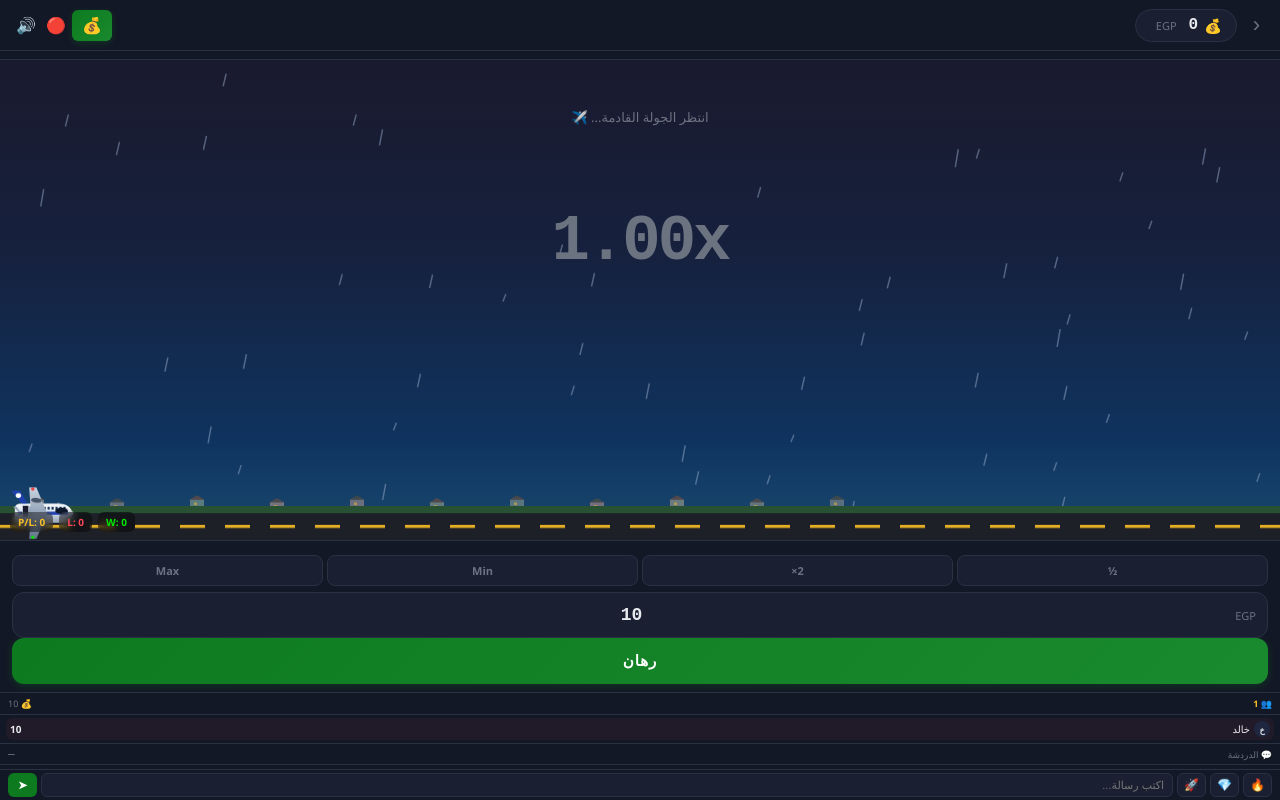
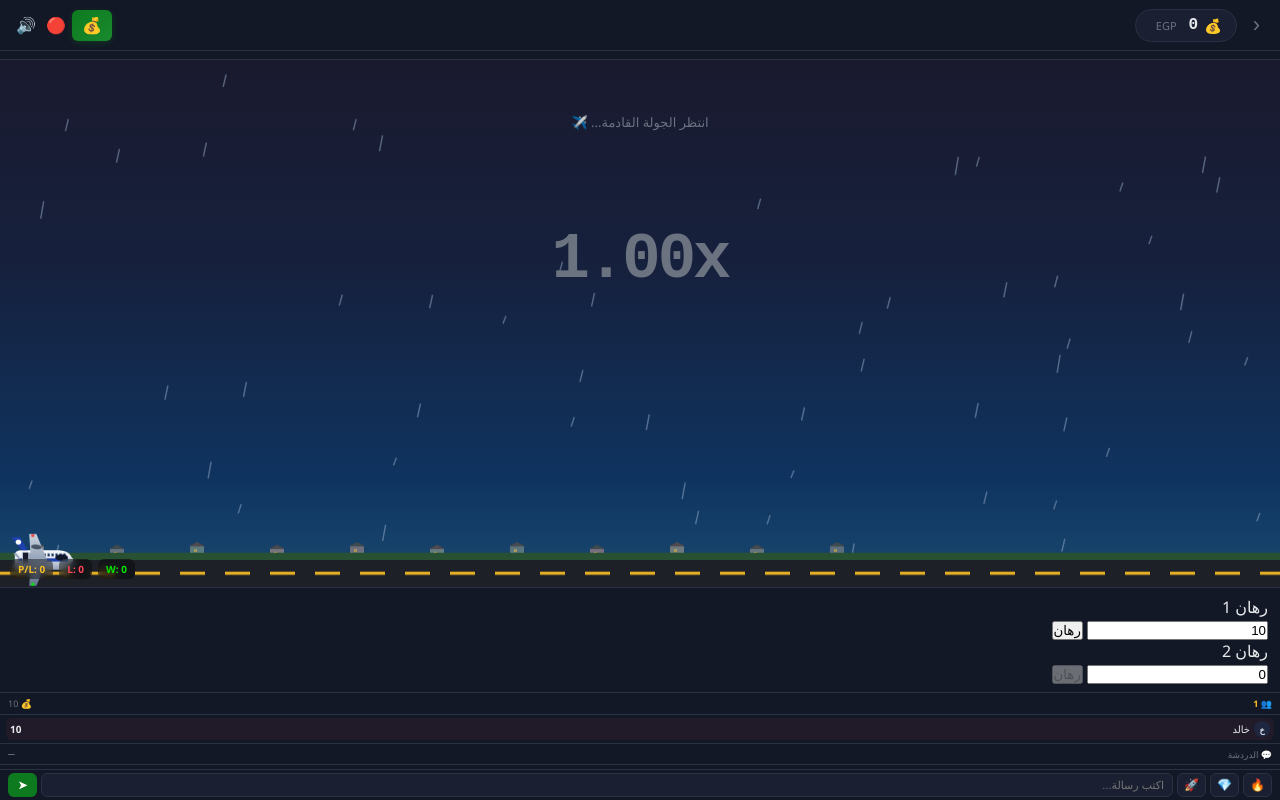
Before and after one commit to duxexch/boterx, a Flask app: page /webapp/aviator in a window 1280 px wide. Run offline with Flask 3, Linux system fonts and the light colour scheme; data that the repository does not hold is empty.

Commit message:
Aviator: restore dual bet slots, remove 1/2 and 2x, fix SSE flying handler
- Restored two bet slots (رهان 1 + رهان 2) as requested
- Removed ½ and 2× buttons (no auto bet adjust)
- Added onFlyingState handler: when client opens mid-flight, animation starts
  immediately (was missing — SSE returned 'flying' type but no handler existed)
- Fixed all myBet→myBets references for dual slot support
- Fixed betBtn→btn1/btn2, betInput→bet1/bet2 references

```diff
--- a/dashboard/templates/aviator.html
+++ b/dashboard/templates/aviator.html
@@ -98,19 +98,20 @@
     <div class="recovery-msg" id="recoveryMsg"></div>
     <div class="big-win-overlay" id="bigWin"><div class="big-win-text" id="bigWinText"></div></div>
   </div>
-  <!-- رهان واحد فقط — لا يوجد رهان 2 -->
+  <!-- مربعي الرهان — بدون ½ و 2× -->
   <div class="bet-panel">
-    <div class="bet-controls">
-      <div class="bet-ctrl" onclick="adjustBet(0.5)">½</div>
-      <div class="bet-ctrl" onclick="adjustBet(2)">2×</div>
-      <div class="bet-ctrl" onclick="setBetMin()">Min</div>
-      <div class="bet-ctrl" onclick="setBetMax()">Max</div>
+    <div class="bet-slots">
+      <div class="bet-slot active" id="slot1">
+        <div class="bet-slot-header"><span class="bet-slot-label">رهان 1</span></div>
+        <input type="number" class="bet-slot-input" id="bet1" value="10" min="1">
+        <button class="bet-slot-btn bet" id="btn1" onclick="handleBetClick(1)">رهان</button>
+      </div>
+      <div class="bet-slot" id="slot2">
+        <div class="bet-slot-header"><span class="bet-slot-label">رهان 2</span></div>
+        <input type="number" class="bet-slot-input" id="bet2" value="0" min="0">
+        <button class="bet-slot-btn bet" id="btn2" onclick="handleBetClick(2)" disabled>رهان</button>
+      </div>
     </div>
-    <div style="position:relative">
-      <input type="number" class="bet-input" id="betInput" value="10" min="1">
-      <span class="bet-cur" id="betCur">EGP</span>
-    </div>
-    <button class="bet-btn bet" id="betBtn" onclick="handleBetClick()">رهان</button>
   </div>
   <div class="lp-bar"><div class="lp-header"><span>👥 <span class="lp-count" id="lpCount">0</span></span><span id="lpTotal">💰 0</span></div><div class="lp-list" id="lpList"></div></div>
 </div>
@@ -120,10 +121,14 @@
 var canvas = document.getElementById('canvas');
 var ctx = canvas.getContext('2d');
 
-// ── State ── رهان واحد فقط، لا auto-cashout ──
+// ── State ── مربعي رهان ──
 var roundPhase = 'connecting';
 var currentMult = 1.0;
-var myBet = { placed: false, amount: 0, cashed: false, queued: false };
+var myBets = {
+  1: {placed:false, amount:0, cashed:false, queued:false},
+  2: {placed:false, amount:0, cashed:false, queued:false}
+};
+var slotActive = {1: true, 2: false};
 var animF = null, _flyStartT = 0, trail = [];
 var sessionW = 0, sessionL = 0, sessionPL = 0;
 var weather = 'day', lightningFlash = 0, rainDrops = [], bgStars = [];
@@ -234,10 +239,13 @@ function connectSSE() {
   aviatorSSE.onmessage = function(e) {
     try {
       var d = JSON.parse(e.data);
+      // Handle ALL possible types including initial state
       if (d.type === 'waiting') onWaiting(d);
       else if (d.type === 'flight_start') onFlightStart(d);
+      else if (d.type === 'flying') onFlyingState(d);  // العميل فتح في نص الطيران
+      else if (d.type === 'crashed') onCrash(d);
       else if (d.type === 'cashout') onCashoutMsg(d);
-      else if (d.type === 'crashed') onCrash(d);
+      else if (d.type === 'heartbeat') { /* تجاهل */ }
     } catch(err) {}
   };
   aviatorSSE.onerror = function() {
@@ -264,19 +272,17 @@ function onWaiting(d) {
   // إعادة تعيين زر الرهان
   var btn = document.getElementById('betBtn');
   // لو الرهان كان queued → ضعه تلقائياً
-  if (myBet.queued) {
-    myBet.queued = false;
-    var amt = parseFloat(document.getElementById('betInput').value) || 0;
-    if (amt >= 1) { sendBet(amt); return; }
+  for (var si=1; si<=2; si++) {
+    var s = si;
+    if (myBets[s].queued) {
+      myBets[s].queued = false;
+      var amt = parseFloat(document.getElementById('bet'+s).value) || 0;
+      if (amt >= 1) { sendBet(s, amt); }
+    }
+    myBets[s].placed = false; myBets[s].cashed = false;
+    var btn = document.getElementById('btn'+s);
+    btn.disabled = false; btn.textContent = 'رهان'; btn.className = 'bet-slot-btn bet'; btn.style.background=''; btn.style.color=''; btn.style.display='block';
   }
-  // لو الرهان السابق لم يقفز → خسارة
-  if (myBet.placed && !myBet.cashed) {
-    // تمت معالجة الخسارة في onCrash
-  }
-  // إعادة تعيين الحالة
-  myBet.placed = false; myBet.cashed = false;
-  // زر الرهان
-  btn.disabled = false; btn.textContent = 'رهان'; btn.className = 'bet-btn bet';
   // History
   if (d.history) {
     var h = document.getElementById('history'); h.innerHTML = '';
@@ -296,6 +302,12 @@ function onWaiting(d) {
   syncGameStateMainButton();
 }
 
+// العميل فتح في نص الطيران — ابدأ الأنيمشن فوراً
+function onFlyingState(d) {
+  if (roundPhase === 'flying') return; // Already flying
+  onFlightStart(d);
+}
+
 function onFlightStart(d) {
   roundPhase = 'flying';
   _flyStartT = performance.now();
@@ -307,15 +319,18 @@ function onFlightStart(d) {
   document.getElementById('statusText').textContent = '';
   document.getElementById('crashMsg').classList.remove('show');
   // لو راهن → غيّر الزر لزر السحب
-  var btn = document.getElementById('betBtn');
-  if (myBet.placed && !myBet.cashed) {
-    btn.className = 'bet-btn cashout';
-    btn.textContent = '💰 سحب'; btn.disabled = false;
-  } else {
-    // لم يراهن → زر طابور الجولة القادمة
-    btn.className = 'bet-btn queued';
-    btn.textContent = '⏳ الجولة القادمة'; btn.disabled = false;
-    btn.onclick = function() { queueBet(); };
+  var btn = document.getElementById('btn1');
+  for (var si=1; si<=2; si++) {
+    var s = si;
+    if (myBets[s].placed && !myBets[s].cashed) {
+      var b = document.getElementById('btn'+s);
+      b.className = 'bet-slot-btn cashout';
+      b.textContent = '💰 سحب'; b.disabled = false;
+    } else {
+      var b2 = document.getElementById('btn'+s);
+      b2.className = 'bet-slot-btn queued';
+      b2.textContent = '⏳ القادمة'; b2.disabled = false;
+    }
   }
   haptic('light');
   if (animF) cancelAnimationFrame(animF);
@@ -371,13 +386,13 @@ function onCrash(d) {
   msg.textContent = '💥 ' + d.crash_point.toFixed(2) + 'x'; msg.style.color = 'var(--red)'; msg.classList.add('show');
   createExplosion();
   // عرض الأموال المحترقة
-  if (myBet.placed && !myBet.cashed) {
+  if (myBets[1].placed && !myBets[1].cashed) {
     var burnedEl = document.getElementById('recoveryMsg');
-    burnedEl.innerHTML = '🔥 <b>انفجرت أموالك!</b><br><span style="color:#ff4757;font-weight:900;font-size:16px">' + myBet.amount.toFixed(0) + '</span> احترقت مع الطائرة';
+    burnedEl.innerHTML = '🔥 <b>انفجرت أموالك!</b><br><span style="color:#ff4757;font-weight:900;font-size:16px">' + myBets[1].amount.toFixed(0) + '</span> احترقت مع الطائرة';
     burnedEl.style.color = '#ff4757';
     burnedEl.classList.add('show');
     setTimeout(function() { burnedEl.classList.remove('show'); }, 4000);
-    sessionL++; sessionPL -= myBet.amount;
+    sessionL++; sessionPL -= myBets[1].amount;
   }
   if (d.server_seed) {
     var pfEl = document.createElement('div');
@@ -387,66 +402,65 @@ function onCrash(d) {
     setTimeout(function() { pfEl.remove(); }, 6000);
   }
   soundCrash(); haptic('heavy');
-  if (myBet.placed && !myBet.cashed) { streakWin = 0; updateStreak(document.getElementById('streak')); }
+  if (myBets[1].placed && !myBets[1].cashed && myBets[2].placed && !myBets[2].cashed) { streakWin = 0; updateStreak(document.getElementById('streak')); }
   addHistory('history', d.crash_point, false, d.crash_point >= 3);
   updateSessionStats();
   // تحديث الرصيد من السيرفر
   loadBalance();
   // زر الرهان يعود للحالة العادية
-  var btn = document.getElementById('betBtn');
-  btn.disabled = true; btn.textContent = '⏳'; btn.className = 'bet-btn bet';
+  for (var si=1; si<=2; si++) {
+    var s = si;
+    var b = document.getElementById('btn'+s);
+    b.disabled = true; b.textContent = '⏳'; b.className = 'bet-slot-btn bet';
+  }
   syncGameStateMainButton();
 }
 
 // ── Bet Logic ── رهان واحد فقط ──
-function handleBetClick() {
+function handleBetClick(slot) {
   if (roundPhase === 'flying') {
-    // السحب (Cashout)
-    if (myBet.placed && !myBet.cashed) doCashout();
+    if (myBets[slot].placed && !myBets[slot].cashed) doCashout(slot);
     return;
   }
   if (roundPhase === 'waiting') {
-    // وضع رهان
-    var amt = parseFloat(document.getElementById('betInput').value) || 0;
+    var amt = parseFloat(document.getElementById('bet'+slot).value) || 0;
     if (amt < 1) { showToast('أدخل مبلغ الرهان', 'error'); return; }
-    sendBet(amt);
+    sendBet(slot, amt);
     return;
   }
-  // أثناء الطيران أو الانفجار → طابور الجولة القادمة
-  queueBet();
+  var amt2 = parseFloat(document.getElementById('bet'+slot).value) || 0;
+  if (amt2 < 1) { showToast('أدخل مبلغ الرهان', 'error'); return; }
+  queueBet(slot, amt2);
 }
 
-function queueBet() {
-  var amt = parseFloat(document.getElementById('betInput').value) || 0;
-  if (amt < 1) { showToast('أدخل مبلغ الرهان', 'error'); return; }
-  myBet.queued = true; myBet.amount = amt;
-  var btn = document.getElementById('betBtn');
-  btn.textContent = '⏳ الجولة القادمة'; btn.className = 'bet-btn queued'; btn.disabled = true;
-  showToast('✅ سيتم رهنك تلقائياً في الجولة القادمة', 'success');
+function queueBet(slot, amt) {
+  myBets[slot].queued = true; myBets[slot].amount = amt;
+  var btn = document.getElementById('btn'+slot);
+  btn.textContent = '⏳ القادمة'; btn.className = 'bet-slot-btn queued'; btn.disabled = true;
+  showToast('✅ سيتم رهنك في الجولة القادمة', 'success');
 }
 
-function sendBet(amt) {
-  var btn = document.getElementById('betBtn');
-  btn.disabled = true; btn.textContent = '⏳'; btn.className = 'bet-btn bet';
+function sendBet(slot, amt) {
+  var btn = document.getElementById('btn'+slot);
+  btn.disabled = true; btn.textContent = '⏳';
   checkBalanceBeforeBet(amt).then(function(ok) {
     if (!ok) { btn.disabled = false; btn.textContent = 'رهان'; return; }
-    var reqId = 'b_' + Date.now() + '_' + Math.random().toString(36).substr(2,6);
+    var reqId = 'b'+slot+'_' + Date.now() + '_' + Math.random().toString(36).substr(2,6);
     var timedOut = false;
     var to = setTimeout(function() { timedOut = true; btn.disabled = false; btn.textContent = 'رهان'; showToast('انتهت المهلة', 'error'); }, 8000);
     apiFetchCritical(BASE+'/api/aviator/bet?uid='+uid, { method:'POST', body:JSON.stringify({uid:uid, bet_amount:amt, auto_val:0, request_id:reqId}) })
     .then(function(r) { return r.json(); }).then(function(d) {
       clearTimeout(to); if (timedOut) return;
       if (d.success) {
-        myBet.placed = true; myBet.amount = amt; myBet.cashed = false; myBet.queued = false;
+        myBets[slot].placed = true; myBets[slot].amount = amt; myBets[slot].cashed = false; myBets[slot].queued = false;
         document.getElementById('bal').textContent = d.balance_after.toLocaleString();
-        btn.textContent = '✓ راهنت'; btn.className = 'bet-btn done'; btn.disabled = true;
-        addOtherBet(amt);
-        // أثناء الطيران → غيّر الزر لزر السحب
+        btn.textContent = '✓ راهنت'; btn.style.background = 'linear-gradient(135deg,#1a5c2e,#0d7a1f)';
+        addOtherBet(slot, amt);
         if (roundPhase === 'flying') {
-          btn.className = 'bet-btn cashout'; btn.textContent = '💰 سحب'; btn.disabled = false;
+          btn.className = 'bet-slot-btn cashout'; btn.textContent = '💰 سحب'; btn.disabled = false;
         }
       } else {
-        btn.disabled = false; btn.textContent = 'رهان'; btn.className = 'bet-btn bet';
+        btn.disabled = false; btn.textContent = 'رهان';
         if (d.need_deposit) showVexDepositModal(amt);
         else showToast(d.error || 'خطأ', 'error');
       }
@@ -454,13 +468,13 @@ function sendBet(amt) {
   });
 }
 
-function doCashout() {
-  if (roundPhase !== 'flying' || !myBet.placed || myBet.cashed) return;
-  myBet.cashed = true;
-  var payout = _floorMoney(myBet.amount * currentMult);
-  var btn = document.getElementById('betBtn');
-  btn.className = 'bet-btn done'; btn.disabled = true;
-  btn.textContent = '✓ ' + payout.toFixed(0);
+function doCashout(slot) {
+  if (roundPhase !== 'flying' || !myBets[slot].placed || myBets[slot].cashed) return;
+  myBets[slot].cashed = true;
+  var payout = _floorMoney(myBets[slot].amount * currentMult);
+  var btn = document.getElementById('btn'+slot);
+  btn.className = 'bet-slot-btn'; btn.style.background = 'var(--surface-3)'; btn.style.color = 'var(--muted)';
+  btn.textContent = '✓ ' + payout.toFixed(0); btn.disabled = true;
   var msg = document.getElementById('crashMsg');
   msg.textContent = '✅ +' + payout.toFixed(2) + ' @ ' + currentMult.toFixed(2) + 'x';
   msg.style.color = 'var(--gold)'; msg.classList.add('show');
@@ -468,13 +482,12 @@ function doCashout() {
   soundCashOut(); haptic('medium'); fireConfetti(document.getElementById('gameArea'));
   if (currentMult >= 3) showBigWin(payout, currentMult);
   streakWin++; updateStreak(document.getElementById('streak'));
-  sessionW++; sessionPL += payout - myBet.amount; updateSessionStats();
-  var reqId = 'c_' + Date.now() + '_' + Math.random().toString(36).substr(2,6);
+  sessionW++; sessionPL += payout - myBets[slot].amount; updateSessionStats();
+  var reqId = 'c'+slot+'_' + Date.now() + '_' + Math.random().toString(36).substr(2,6);
   apiFetchCritical(BASE+'/api/aviator/cashout?uid='+uid, { method:'POST', body:JSON.stringify({uid:uid, request_id:reqId}) })
   .then(function(r) { return r.json(); }).then(function(d) {
     if (d.success && d.balance_after !== undefined) document.getElementById('bal').textContent = d.balance_after.toLocaleString();
   }).catch(function() {});
-  syncGameStateMainButton();
 }
 
 // ── Helpers ──
@@ -488,18 +501,19 @@ function spawnParachute(name, amount, fromLeft) {
   layer.appendChild(el);
   setTimeout(function() { el.remove(); }, 3000);
 }
-function adjustBet(f) { var i = document.getElementById('betInput'); var v = parseFloat(i.value)||0; v = Math.max(1, Math.floor(v*f)); i.value = v; }
-function setBetMin() { document.getElementById('betInput').value = 10; }
-function setBetMax() { document.getElementById('betInput').value = 5000; }
+function adjustBet(slot, f) { var i = document.getElementById('bet'+slot); var v = parseFloat(i.value)||0; v = Math.max(1, Math.floor(v*f)); i.value = v; }
+function setBetMin(slot) { document.getElementById('bet'+slot).value = 10; }
+function setBetMax(slot) { document.getElementById('bet'+slot).value = 5000; }
 function updateSessionStats() { document.getElementById('sWin').textContent = sessionW; document.getElementById('sLoss').textContent = sessionL; document.getElementById('sPL').textContent = sessionPL >= 0 ? '+'+sessionPL.toFixed(0) : sessionPL.toFixed(0); }
-function addOtherBet(amt) { var c = document.getElementById('otherBets'); var e = document.createElement('div'); e.className = 'other-bet active'; e.innerHTML = '<div class="avatar">أ</div><span>'+amt+'</span>'; c.appendChild(e); }
+function addOtherBet(slot, amt) { var c = document.getElementById('otherBets'); var e = document.createElement('div'); e.className = 'other-bet active'; e.id='ob'+slot; e.innerHTML = '<div class="avatar">أ</div><span>'+amt+'</span>'; c.appendChild(e); }
 function createExplosion() { var a = document.getElementById('gameArea'); for (var i=0;i<20;i++) { var p = document.createElement('div'); p.style.cssText = 'position:absolute;width:4px;height:4px;border-radius:50%;pointer-events:none;z-index:20;left:'+planeX+'px;top:'+planeY+'px;background:'+['#ff4757','#fbbf24','#ff8c42'][i%3]; a.appendChild(p); var ang = (i/20)*6.28, dist = 60+Math.random()*100; p.animate([{transform:'translate(0,0) scale(1)',opacity:1},{transform:'translate('+Math.cos(ang)*dist+'px,'+Math.sin(ang)*dist+'px) scale(0)',opacity:0}],{duration:800,easing:'ease-out'}); setTimeout(function() { p.remove(); }, 800); } }
 function showBigWin(p, m) { var o = document.getElementById('bigWin'); document.getElementById('bigWinText').textContent = '🎉 +'+p.toFixed(0)+' @ '+m.toFixed(2)+'x'; o.classList.add('show'); soundWin(true); setTimeout(function() { o.classList.remove('show'); }, 2500); }
 function _floorMoney(val) { return Math.floor((parseFloat(val) || 0) * 100) / 100; }
 function syncGameStateMainButton() {
-  if (roundPhase === 'waiting') { syncMainButton('رهان', function() { handleBetClick(); }); }
+  if (roundPhase === 'waiting') { syncMainButton('رهان', function() { handleBetClick(1); }); }
   else if (roundPhase === 'flying') {
-    if (myBet.placed && !myBet.cashed) syncMainButton('💰 سحب', function() { doCashout(); });
+    if (myBets[1].placed && !myBets[1].cashed) syncMainButton('💰 سحب', function() { doCashout(1); });
+    else if (myBets[2].placed && !myBets[2].cashed) syncMainButton('💰 سحب', function() { doCashout(2); });
     else hideMainButton();
   } else { hideMainButton(); }
 }
```
